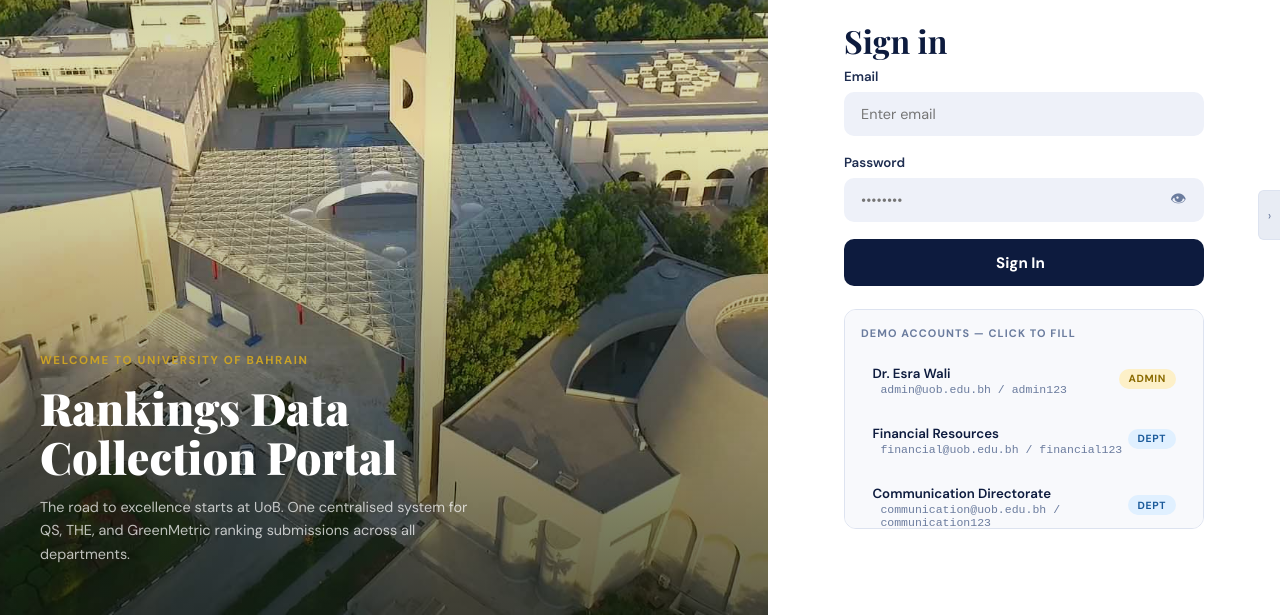
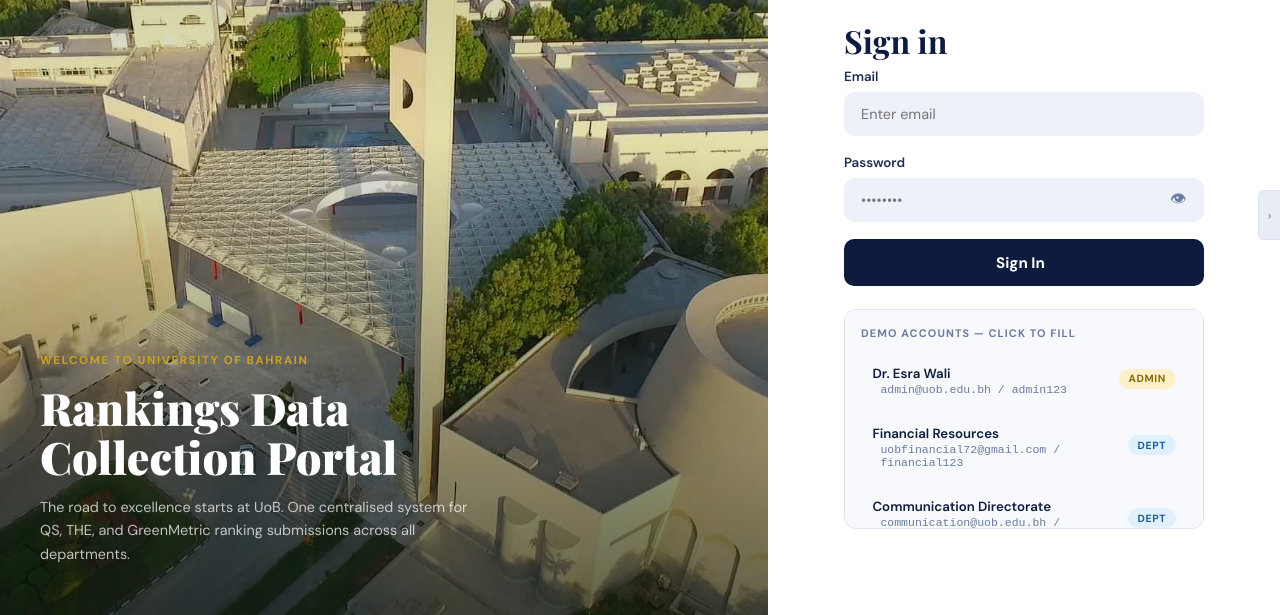
Before and after one commit to Hawra-14/UOB-Rankings, a website: page login.html in a window 1280 px wide. Shown: the part 185-800 px from the top of the page. Drawn offline with nearby package versions, Linux system fonts and the light colour scheme.

Commit message:
edited the demo login

```diff
--- a/login.html
+++ b/login.html
@@ -531,10 +531,10 @@
             <span class="demo-badge badge-admin">Admin</span>
           </div>
 
-          <div class="demo-row" onclick="fillDemo('financial@uob.edu.bh','financial123','Financial Resources','dept')">
+          <div class="demo-row" onclick="fillDemo('uobfinancial72@gmail.com','financial123','Financial Resources','dept')">
             <div>
               <span class="demo-name">Financial Resources</span>
-              <span class="demo-creds">financial@uob.edu.bh / financial123</span>
+              <span class="demo-creds">uobfinancial72@gmail.com / financial123</span>
             </div>
             <span class="demo-badge badge-dept">Dept</span>
           </div>
```
